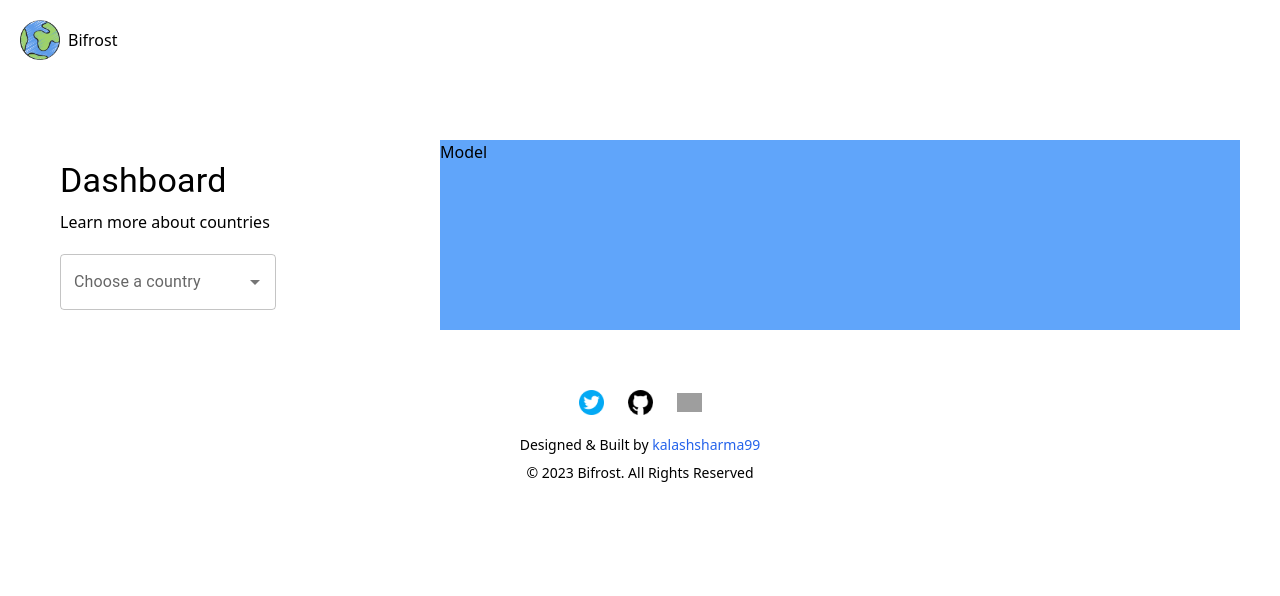
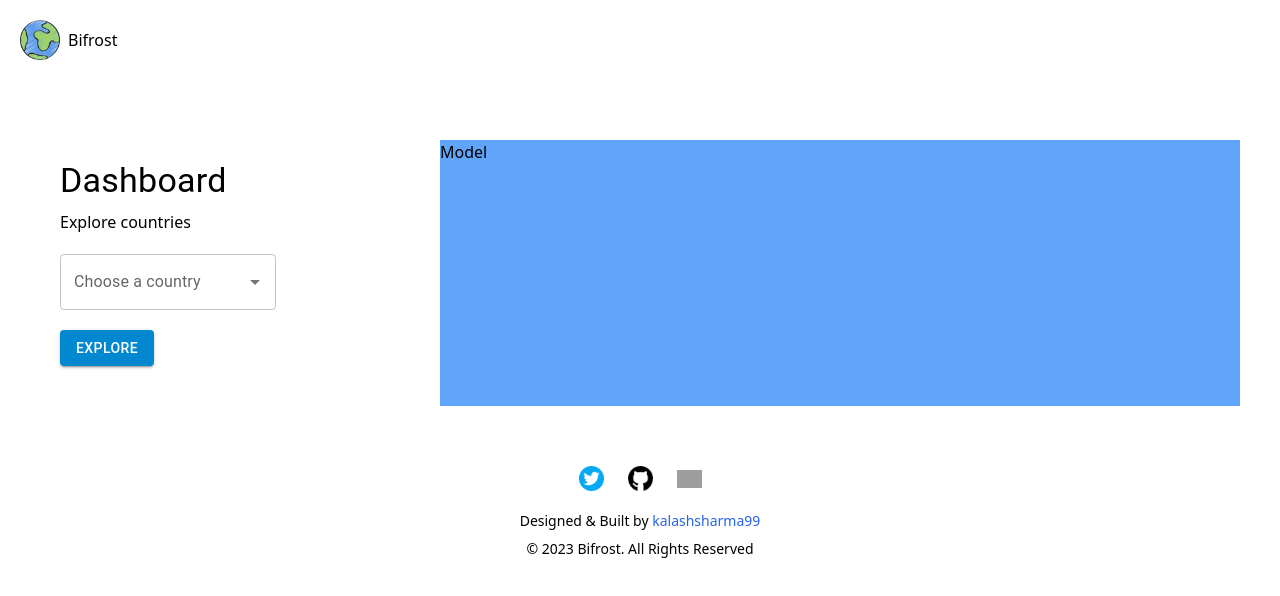
Before and after one commit to k99sharma/bifrost, a React (Vite) app: page /dashboard in a window 1280 px wide. Shown: the top 596 px of the page. Built offline with nearby package versions, Linux system fonts and the light colour scheme; grey boxes are pictures that could not be loaded.

Commit message:
fix: removed context from dashboard
 replaced context by props passing

 - types are seperated in seperate files

```diff
--- /dev/null
+++ b/src/components/CountryInformation/CountryInformation.tsx
@@ -0,0 +1,47 @@
+// importing libraries
+import { useState, useEffect } from "react";
+import { Modal, Button } from "@mui/material";
+import { Box } from "@mui/system";
+
+// country information component
+export default function CountryInformation({ countryData }: any | null) {
+  // states
+  const [open, setOpen] = useState<boolean>(false);
+
+  // modal handler
+  const handleOpen = () => {
+    setOpen(true);
+  };
+
+  const handleClose = () => {
+    setOpen(false);
+  };
+
+  return countryData === null ? (
+    <div className="countryInformation">
+      <div className="countryInformation-button my-5">
+        <Button variant="contained" color="info" onClick={handleOpen}>
+          Explore
+        </Button>
+      </div>
+
+      <div className="countryInformation-modal">
+        <Modal open={open} onClose={handleClose}>
+          <Box
+            sx={{
+              position: "absolute",
+              top: "30%",
+              left: "50%",
+              transform: "translate(-50%, -50%)",
+              backgroundColor: "white",
+              padding: 4,
+              boxShadow: 24,
+            }}
+          >
+            Hello
+          </Box>
+        </Modal>
+      </div>
+    </div>
+  ) : null;
+}
--- a/src/components/DashboardContent/DashboardContent.tsx
+++ b/src/components/DashboardContent/DashboardContent.tsx
@@ -1,23 +1,18 @@
 // importing libraries
 import { Typography } from "@mui/material";
-import { useContext, useEffect } from "react";
 
 // importing custom components
 import SearchBar from "../SearchBar/SearchBar";
+import CountryInformation from "../CountryInformation/CountryInformation";
 
-// import context
-import DashboardContext from "../../context/dashboardContext";
+// importing types
+import { DashboardContentType } from "../../utilities/types";
 
 // dashboard content component
-export default function DashboardContent() {
-  // context
-  const dashboardCtx = useContext(DashboardContext);
-
-  // search for details if search value changes
-  useEffect(() => {
-    console.log(dashboardCtx.currentSearch);
-  }, [dashboardCtx.currentSearch]);
-
+export default function DashboardContent({
+  countryData,
+  setCountryCode,
+}: DashboardContentType) {
   return (
     <div className="dashboardContent p-5 mb-5 md:mb-0">
       <div className="dashboardContent-header mb-5">
@@ -26,12 +21,16 @@ export default function DashboardContent() {
         </div>
 
         <div className="dashboardContent-header-subheading">
-          Learn more about countries
+          Explore countries
         </div>
       </div>
 
       <div className="dashboardContent-search">
-        <SearchBar />
+        <SearchBar setCode={setCountryCode} />
+      </div>
+
+      <div className="dashboardContent-modal">
+        <CountryInformation countryData={countryData} />
       </div>
     </div>
   );
--- a/src/components/SearchBar/SearchBar.tsx
+++ b/src/components/SearchBar/SearchBar.tsx
@@ -1,18 +1,19 @@
 // importing libraries
-import { useState, useEffect, useContext } from "react";
+import { useState, useEffect } from "react";
 import { Box, TextField, Autocomplete } from "@mui/material";
 
 // importing utilities
 import countries from "../../utilities/country";
-import { CountryType } from "../../utilities/country";
+import { CountryType } from "../../utilities/types";
 
 // importing context
-import DashboardContext from "../../context/dashboardContext";
 
 // search bar component
-export default function SearchBar() {
-  // context
-  const dashboardCtx = useContext(DashboardContext);
+export default function SearchBar(_props: {
+  setCode: (value: string | null) => void;
+}) {
+  // destructuring props
+  const { setCode } = _props;
 
   // states
   const [value, setValue] = useState<CountryType | null>(null);
@@ -21,11 +22,10 @@ export default function SearchBar() {
   // set search value when the value of search changes
   useEffect(() => {
     if (value == null) {
-      dashboardCtx.setCurrentSearch(null);
       return;
     }
 
-    dashboardCtx.setCurrentSearch(value);
+    setCode(value.code);
   }, [value]);
 
   return (
--- a/src/context/dashboardContext.tsx
+++ /dev/null
@@ -1,75 +0,0 @@
-// importing libraries
-import { createContext, ReactNode, useState, useMemo } from "react";
-import { CountryType } from "../utilities/country";
-
-// dashboard context type
-type dashboardContextType = {
-  currentSearch: CountryType | null;
-  searchDetails: any | null;
-  setCurrentSearch: (arg: CountryType | null) => void;
-  setSearchDetails: (arg: any | null) => void;
-};
-
-// creating dashboard context
-const DashboardContext = createContext<dashboardContextType>({
-  currentSearch: null,
-  searchDetails: null,
-  setCurrentSearch: (val) => {},
-  setSearchDetails: (val) => {},
-});
-
-// dashboard context provider type
-type dashboardContextProviderType = {
-  children: ReactNode;
-};
-
-export function DashboardContextProvider({
-  children,
-}: dashboardContextProviderType) {
-  // states
-  const [currentSearch, setCurrentSearch] = useState<CountryType | null>(null);
-  const [searchDetails, setSearchDetails] = useState<any | null>(null);
-
-  // function to set current search
-  const currentSearchSetter = (value: CountryType | null) => {
-    // if value is null
-    if (value == null) {
-      setCurrentSearch(null);
-      return;
-    }
-
-    // set current search
-    setCurrentSearch(value);
-  };
-
-  // function to set search details
-  const searchDetailsSetter = (value: any | null) => {
-    // if value is null
-    if (value == null) {
-      setSearchDetails(null);
-      return;
-    }
-
-    // set search details
-    setSearchDetails(value);
-  };
-
-  // value for context
-  // using memoization for improving performance
-  const contextValue = useMemo(() => {
-    return {
-      currentSearch: currentSearch,
-      searchDetails: searchDetails,
-      setCurrentSearch: currentSearchSetter,
-      setSearchDetails: searchDetailsSetter,
-    };
-  }, [currentSearch]);
-
-  return (
-    <DashboardContext.Provider value={contextValue}>
-      {children}
-    </DashboardContext.Provider>
-  );
-}
-
-export default DashboardContext;
--- a/src/pages/Dashboard/Dashboard.tsx
+++ b/src/pages/Dashboard/Dashboard.tsx
@@ -1,20 +1,60 @@
-// importing context
-import { DashboardContextProvider } from "../../context/dashboardContext";
+// importing libraries
+import { useState, useEffect } from "react";
 
 // importing custom components
 import DashboardContent from "../../components/DashboardContent/DashboardContent";
 
+// importing helpers
+import { searchCountry } from "../../utilities/helper";
+
 // dashboard component
 export default function Dashboard() {
+  // states
+  const [countryCode, setCountryCode] = useState<string | null>(null);
+  const [countryData, setCountryData] = useState<any | null>(null);
+
+  // search for details if search value changes
+  useEffect(() => {
+    if (countryCode === null) {
+      setCountryData(null);
+      return;
+    }
+
+    // function to fetch data
+    async function fetchData() {
+      const res = await searchCountry(countryCode);
+      // filter need data
+      const data = {
+        name: res[0].name.common,
+        population: res[0].population,
+        region: res[0].region,
+        timezones: res[0].timezones,
+        latlng: res[0].latlng,
+        flags: res[0].flags,
+        continents: res[0].continents,
+        currencies: res[0].currencies,
+        capital: res[0].capital,
+        borders: res[0].borders,
+        area: res[0].area,
+      };
+
+      setCountryData(data);
+    }
+    fetchData(); // fetching data
+  }, [countryCode]);
+
   return (
-    <DashboardContextProvider>
-      <div className="dashboard md:flex my-5 p-5 md:p-10">
-        <div className="dashboard-content md:w-1/3">
-          <DashboardContent />
-        </div>
+    <div className="dashboard md:flex my-5 p-5 md:p-10">
+      <div className="dashboard-content md:w-1/3">
+        <DashboardContent
+          countryCode={countryCode}
+          setCountryCode={setCountryCode}
+          countryData={countryData}
+          setCountryData={setCountryData}
+        />
+      </div>
 
-        <div className="dashboard-model md:w-2/3 bg-blue-400">Model</div>
-      </div>
-    </DashboardContextProvider>
+      <div className="dashboard-model md:w-2/3 bg-blue-400">Model</div>
+    </div>
   );
 }
--- /dev/null
+++ b/src/utilities/helper.ts
@@ -0,0 +1,18 @@
+// function to search for a country based on code
+export async function searchCountry(code: string | null) {
+  if (code === null) return null;
+
+  // destructuring search value
+  const apiUrl = `https://restcountries.com/v3.1/alpha/${code}`;
+
+  try {
+    const response = await fetch(apiUrl);
+    const data = await response.json();
+    return data;
+  } catch (err) {
+    console.error(err);
+    return null;
+  }
+}
+
+export function hi() {}
--- /dev/null
+++ b/src/utilities/types.ts
@@ -0,0 +1,34 @@
+// country data type
+export type countryDataType = {
+  name: string;
+  population: number;
+  region: string;
+  area: number;
+  borders: Array<string>;
+  flags: {
+    png: string;
+    svg: string;
+    alt: string;
+  };
+  latlng: Array<number>;
+  timezones: Array<string>;
+  capital: Array<string>;
+  currencies: any;
+  continents: Array<string>;
+};
+
+// dashboard content type
+export type DashboardContentType = {
+  countryCode: string | null;
+  setCountryCode: (code: string | null) => void;
+  countryData: any | null;
+  setCountryData: (value: any | null) => void;
+};
+
+// country type
+export type CountryType = {
+  code: string;
+  label: string;
+  phone: string;
+  suggested?: boolean;
+};
```
Also changed, not shown: src/utilities/country.ts (+1 -6 lines).
